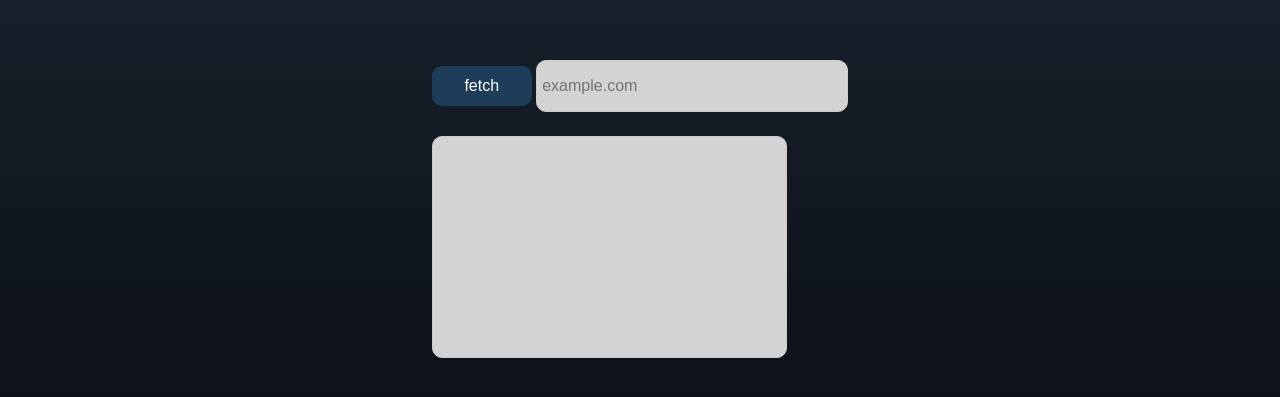
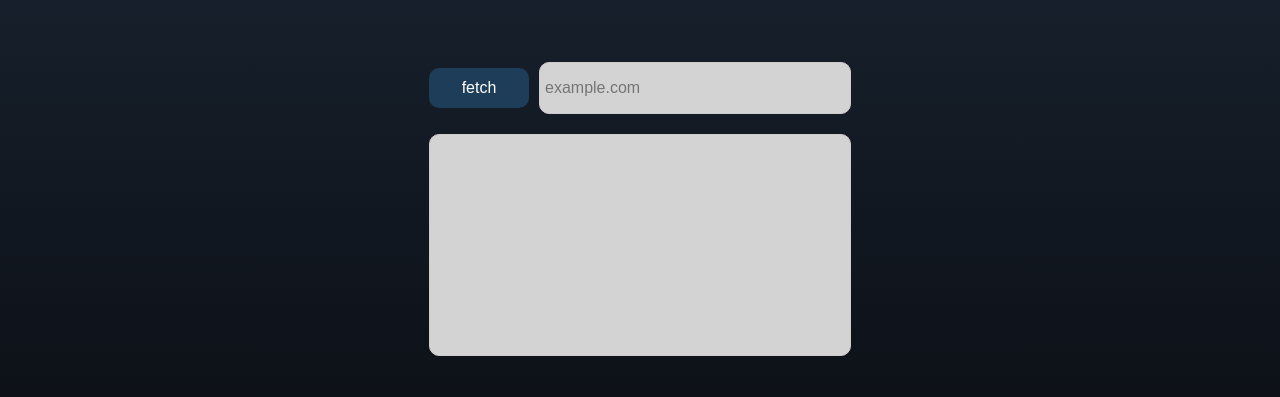
Before and after one commit to usernameman12/API-stileized-test, a plain HTML site: page index.html in a window 1280 px wide. Shown: the part 213-610 px from the top of the page. Drawn offline with Linux system fonts and the light colour scheme.

Commit message:
Update index.html

```diff
--- a/index.html
+++ b/index.html
@@ -45,7 +45,7 @@
       border-radius: 10px;
       font-size: 16px;
       cursor: pointer;
-      margin-bottom: 10px;
+      margin-right: 10px;
       animation: flyInLeft 1s ease-out forwards;
       transform: translateX(-150%);
       opacity: 0;
@@ -65,9 +65,12 @@
       transform: translateX(150%);
       opacity: 0;
     }
+    .input-container {
+      display: flex;
+      align-items: center;
+    }
     #resultOutput {
-      width: 80%;
-      max-width: 600px;
+      width: 400px; /* Adjust the width to match button + input width */
       height: 200px;
       margin-top: 20px;
       padding: 10px;
@@ -100,12 +103,12 @@
   </style>
 </head>
 <body>
-  <div class="header">For My friend</div>
-  <div>
+  <div class="header">Orion is cool</div>
+  <div class="input-container">
     <button id="fetchButton">fetch</button>
     <input type="text" id="urlInput" placeholder="example.com">
-    <pre id="resultOutput"></pre> <!-- Output box -->
   </div>
+  <pre id="resultOutput"></pre> <!-- Output box -->
   <script>
     document.getElementById("fetchButton").addEventListener("click", () => {
       const userUrl = document.getElementById("urlInput").value;
```
